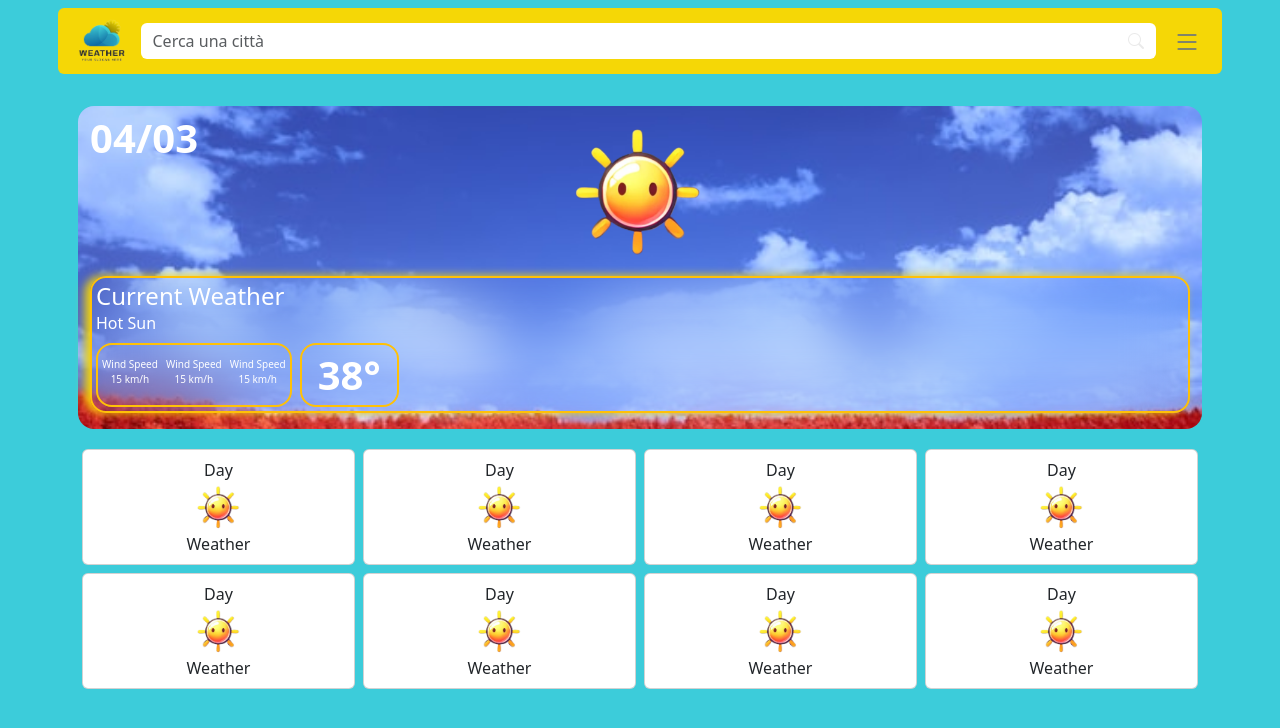
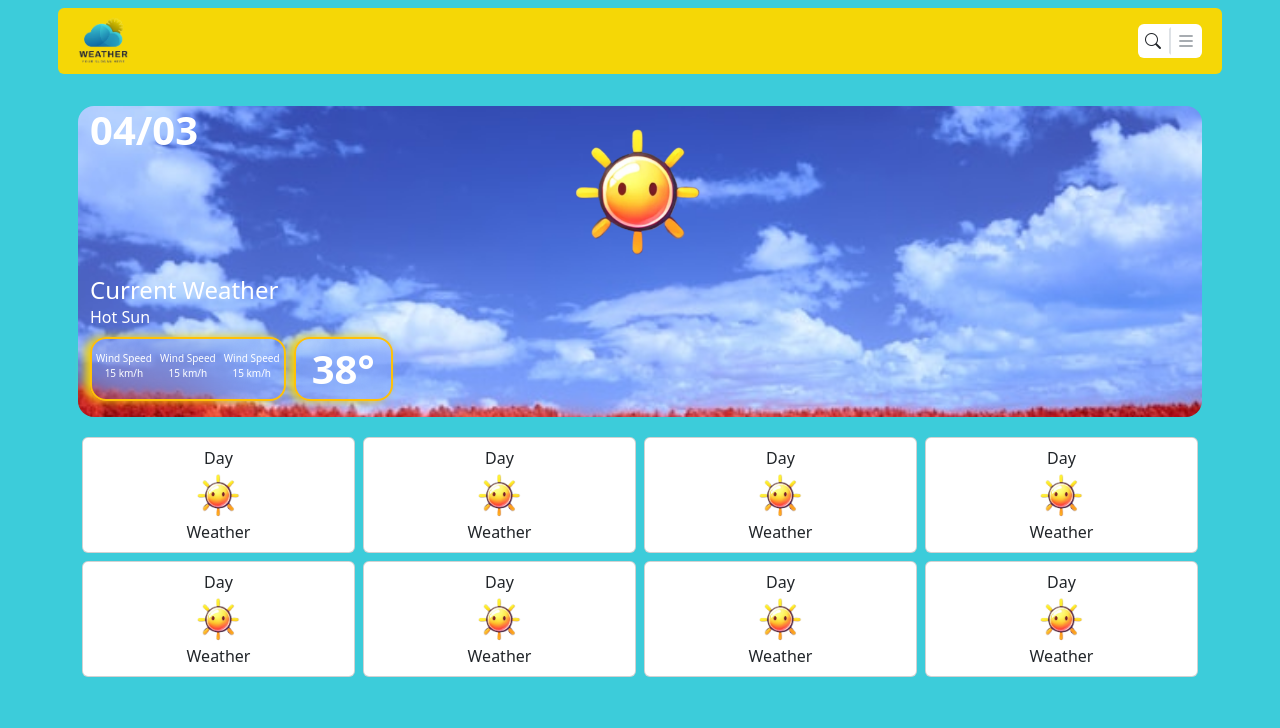
Before and after one commit to AleFarinaIV/weather_app, a Vue app: page / in a window 1280 px wide. Shown: the top 728 px of the page. Built offline with nearby package versions, Linux system fonts and the light colour scheme; the HTML template or start-up script is replaced by a standard one.

Commit message:
[UPD] added toggle to search bar to manage visibility

```diff
--- a/src/components/AppHeader.vue
+++ b/src/components/AppHeader.vue
@@ -1,6 +1,15 @@
 <script>
 export default {
-
+    data() {
+        return {
+            visible: false,
+        }
+    },
+    methods: {
+        toggleSearchBar() {
+            this.visible =!this.visible;
+        }
+    }
 }
 </script>
 
@@ -8,16 +17,17 @@ export default {
 
     <div class="container bg-container py-2 px-4 px-md-0">
         <div class="row p-2 header_bg rounded">
-            <div class="col-12 d-flex align-items-center">
+            <div class="col-12 d-flex justify-content-between align-items-center">
                 <div class="img_box">
                     <img src="../assets/logo-meteo-no-bg.png" alt="logo-meteo">
                 </div>
-                <div class="input-group flex-nowrap px-3">
+                <div v-if="visible" class="input-group flex-nowrap px-3">
                     <input type="search" class="form-control border-0" placeholder="Cerca una città" aria-label="Username" aria-describedby="addon-wrapping">
                     <span class="input-group-text border-0" id="addon-wrapping"><i class="bi bi-search"></i></span>
                 </div>
-                <div>
-                    <button class="btn p-0 fs-3" type="button" data-bs-toggle="offcanvas" data-bs-target="#offcanvasRight" aria-controls="offcanvasRight"><i class="bi bi-list text-secondary"></i></button>
+                <div class="btn bg-white p-0 px-1">
+                    <button v-if="!visible" @click="toggleSearchBar" class="btn border-end border-2 rounded-0 pe-2 p-0"><i :class="!visible ? 'bi bi-search' : ''"></i></button>
+                    <button :class="visible ? 'ps-0' : 'ps-1'" class="btn p-0 fs-5" type="button" data-bs-toggle="offcanvas" data-bs-target="#offcanvasRight" aria-controls="offcanvasRight"><i class="bi bi-list text-secondary"></i></button>
                 </div>
 
                 <div class="offcanvas offcanvas-end" tabindex="-1" id="offcanvasRight" aria-labelledby="offcanvasRightLabel">
--- a/src/components/AppMain.vue
+++ b/src/components/AppMain.vue
@@ -11,17 +11,17 @@ export default {
           <div class="jumbo_bg mb-3 rounded-4 text-white">
             <div class="col-12 jumbo_col">
               <div class="d-flex flex-column justify-content-between">
-                <h1 class="fw-bolder mt-2">04/03</h1>
+                <h1 class="fw-bolder">04/03</h1>
               </div>
               <div class="jumbo_box">
                 <img src="../assets/hottest-sun-nobg.png" alt="">
               </div>
             </div>
-            <div class="glass_effect border border-2 border-warning rounded-4 mb-3 p-1">
+            <div class="glass-effect">
               <h4 class="m-0">Current Weather</h4>
               <p class="mb-2">Hot Sun</p>
               <div class="col-12 d-flex">
-                <div class="border border-2 border-warning rounded-4">
+                <div class="glass_effect border border-2 border-warning rounded-4 mb-3">
                     <div class="d-flex p-0 py-2 text-center">
                       <div class="d-flex flex-column p-1 fs_small">
                         <p class="m-0">Wind Speed</p>
@@ -37,7 +37,7 @@ export default {
                       </div>
                     </div>
                 </div>
-                <div class="border border-2 border-warning rounded-4 d-flex flex-column justify-content-center mx-2">
+                <div class="glass_effect border border-2 border-warning rounded-4 mb-3 d-flex flex-column justify-content-center mx-2">
                   <p class="m-0 fs-1 fw-bolder px-3">38°</p>
                 </div>
               </div>
```
